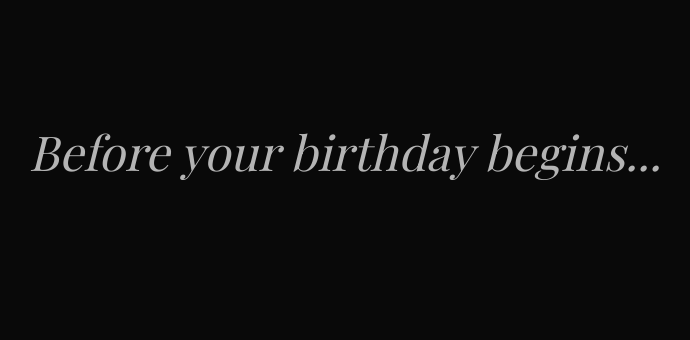
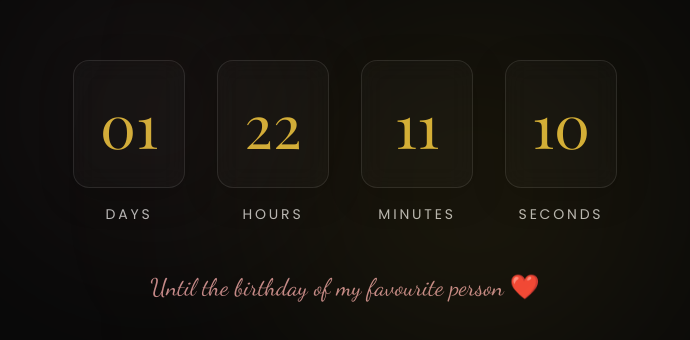
Before and after one commit to adamnaser1/Birthday, a Next.js app: page / in a window 1280 px wide. Shown: the part 218-558 px from the top of the page, without its empty margins (295-985 px from the left). Built offline with nearby package versions, Linux system fonts and the light colour scheme; a web font is replaced by a local one.

Commit message:
Revert countdown target year to 2026 for correct behavior

```diff
--- a/src/components/sections/Countdown.tsx
+++ b/src/components/sections/Countdown.tsx
@@ -23,7 +23,7 @@ export default function Countdown({ onFinish }: CountdownProps) {
   useEffect(() => {
     setIsMounted(true);
     // Target Date: July 13th, 2025, 00:00:00
-    const targetDate = new Date("2025-07-13T00:00:00").getTime();
+    const targetDate = new Date("2026-07-13T00:00:00").getTime();
 
     const updateCountdown = () => {
       const now = new Date().getTime();
```
